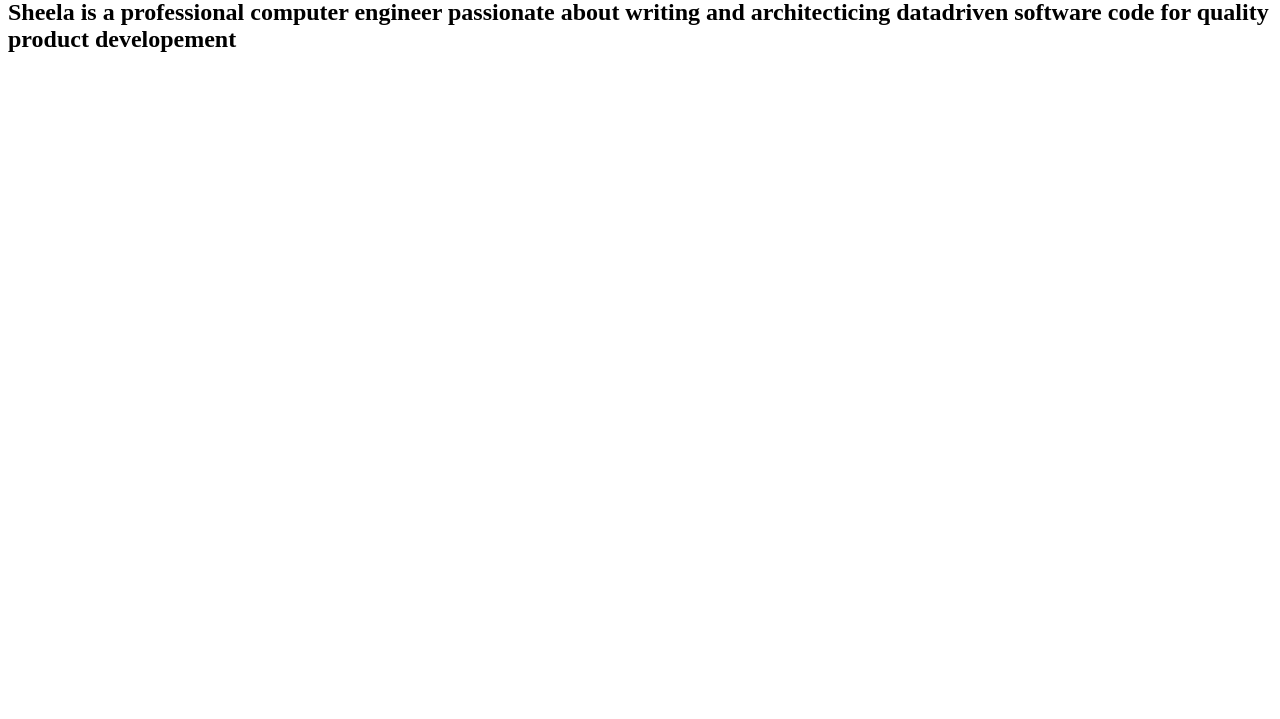
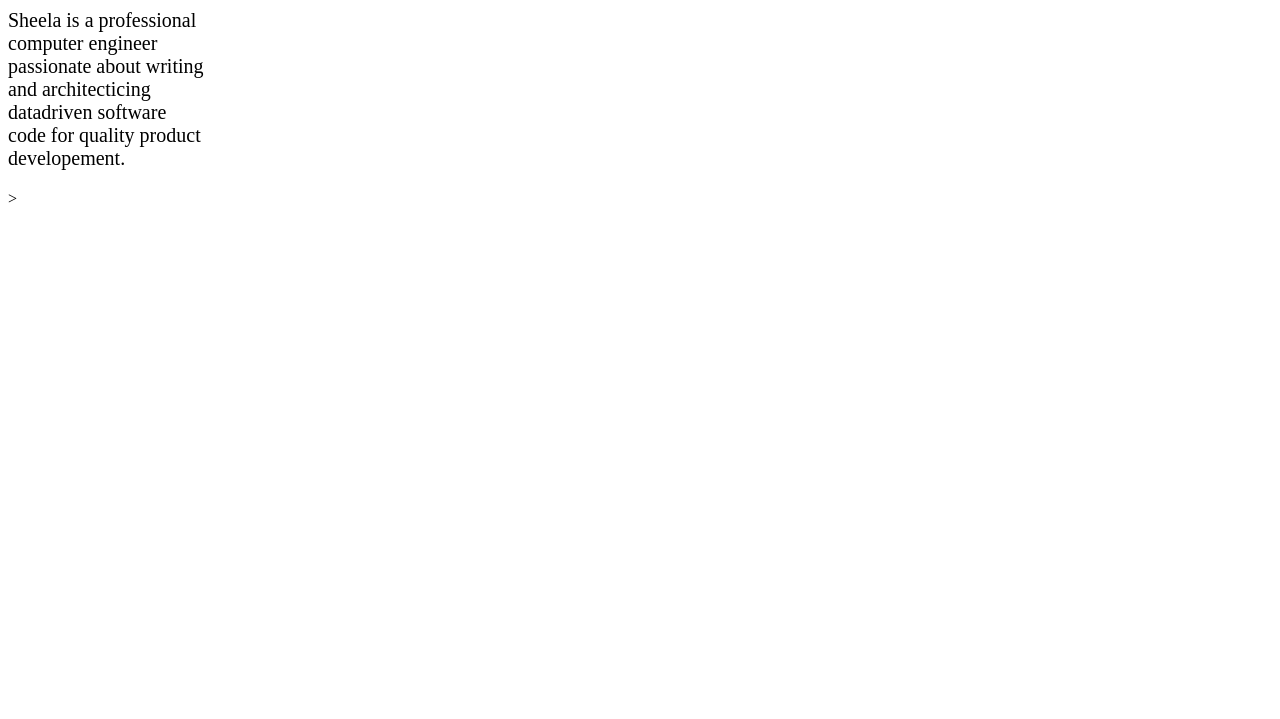
Before and after one commit to sheela14/PersonalWebsite, a plain HTML site: page site/index.html in a window 1280 px wide. Shown: the part 81-800 px from the top of the page. Drawn offline with Linux system fonts and the light colour scheme.

Commit message:
added style sheet

```diff
--- a/site/index.html
+++ b/site/index.html
@@ -2,9 +2,21 @@
 <html>
 <head>
 	<title>Welcome Machine learning Page</title>
+	<style >
+		P {
+			color = blue;
+			font-size:20px;
+			width:200px;
+		}
+		h1{
+			color: green;
+			font-size: 36px;
+			text-align: center;
+		}
+	</style>
 </head>
 <body>
 <h1> Welcome to "An Introduction to Machine Learning Theory ! "</h1>
-<h2> Sheela is a professional computer engineer passionate about writing and architecticing datadriven software code for quality product developement </h2>
+<P>Sheela is a professional computer engineer passionate about writing and architecticing datadriven software code for quality product developement.</P>>
 </body>
 </html>
```
